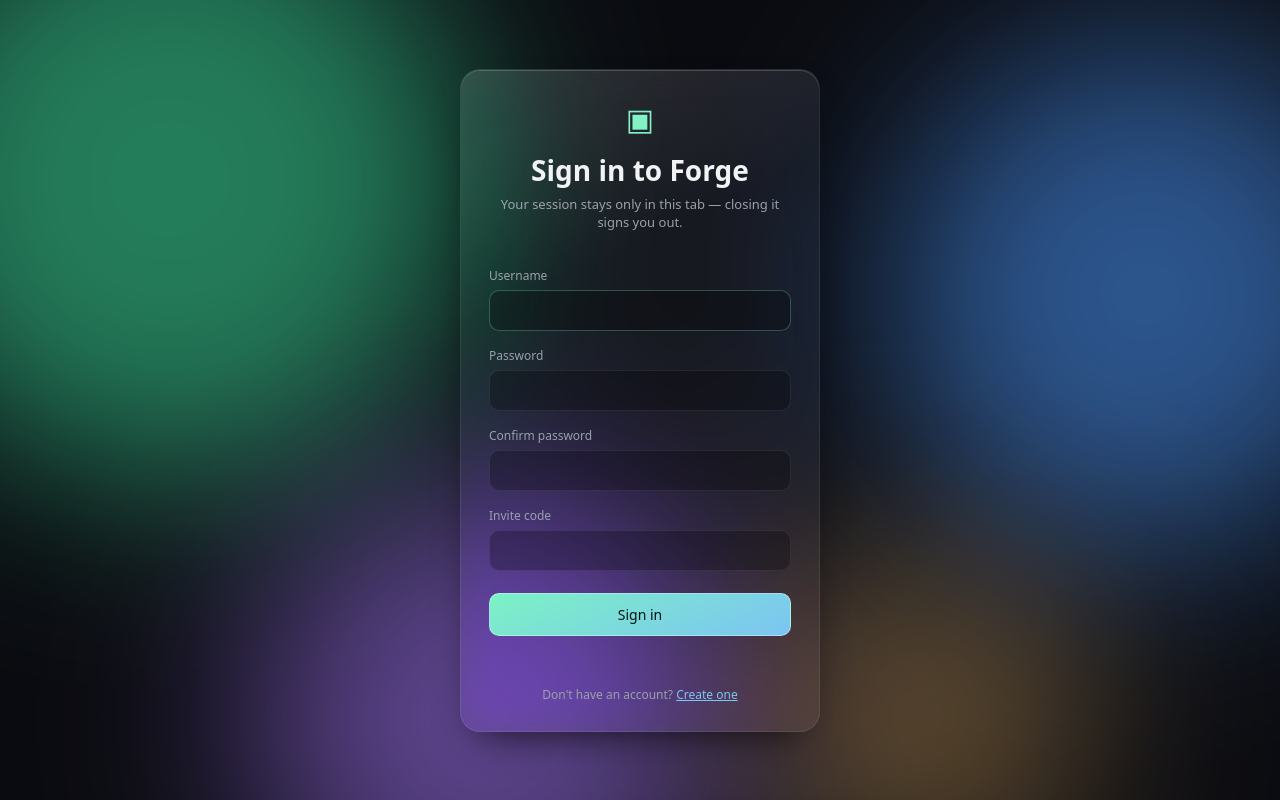
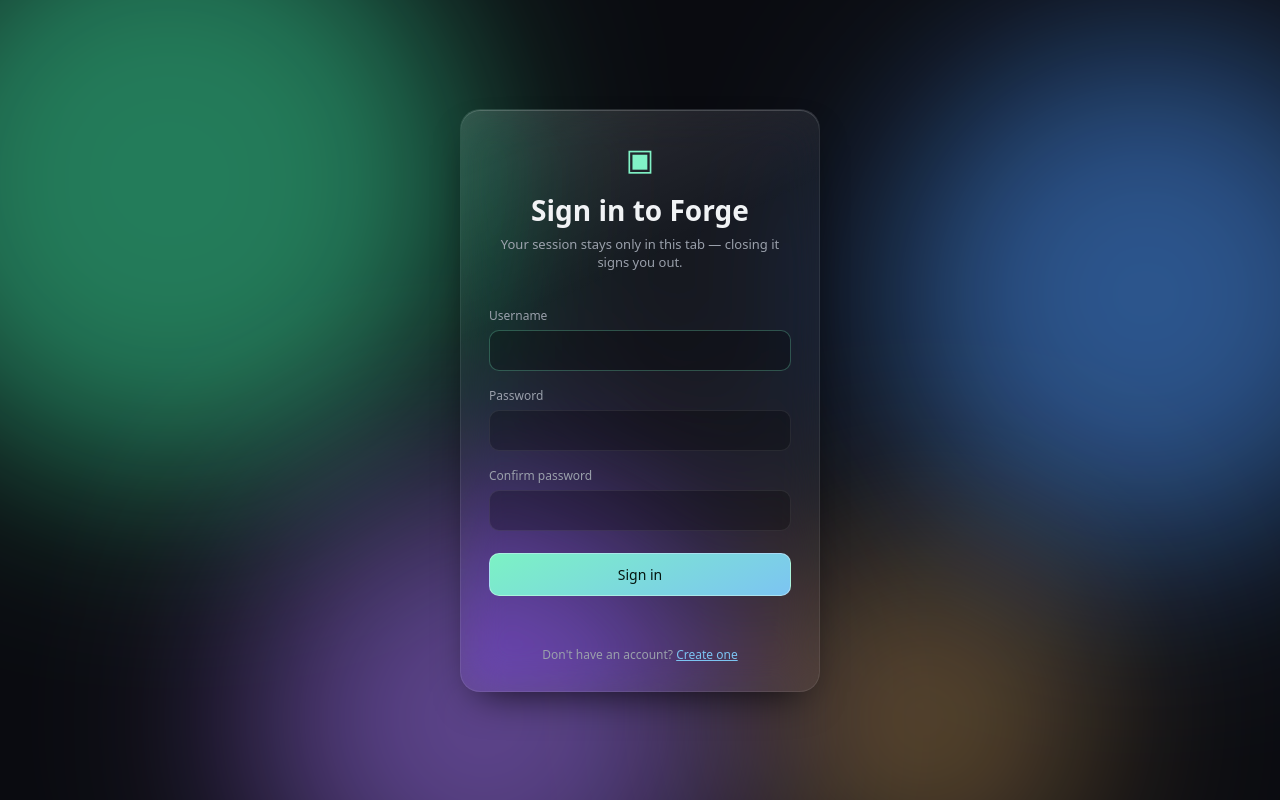
Before and after one commit to Tarzxn/Tarzxn-ai, a Flask app: page / in a window 1280 px wide. Run offline with Flask 3, Linux system fonts and the light colour scheme.

Commit message:
Add files via upload

```diff
--- a/app.py
+++ b/app.py
@@ -52,7 +52,6 @@ WORKSPACE_MAX_AGE_SECONDS = 2 * 60 * 60  # ephemeral disk: prune old workspaces
 USERS_FILE = Path(os.environ.get("USERS_FILE", "data/users.json"))
 FORGE_USERNAME = os.environ.get("FORGE_USERNAME", "").strip()  # optional seed account, see seed_admin_account()
 FORGE_PASSWORD = os.environ.get("FORGE_PASSWORD", "").strip()
-FORGE_SIGNUP_CODE = os.environ.get("FORGE_SIGNUP_CODE", "").strip()  # optional invite code gating self-signup
 SESSION_TOKENS = {}  # token -> expiry unix timestamp
 SESSION_TTL_SECONDS = int(os.environ.get("FORGE_SESSION_HOURS", "12")) * 3600
 USERNAME_RE = re.compile(r"^[a-zA-Z0-9_.-]{3,32}$")
@@ -964,13 +963,6 @@ def tavily_search(query):
 def index(): return render_template("index.html")
 
 
-@app.get("/api/auth-info")
-def auth_info():
-    # Public (pre-login) — lets the login screen know whether to show/require
-    # the invite-code field before the person has any token to call /api/config with.
-    return jsonify(signupCodeRequired=bool(FORGE_SIGNUP_CODE))
-
-
 @app.post("/api/login")
 def login():
     data = request.get_json(silent=True)
@@ -1000,9 +992,6 @@ def signup():
         return jsonify(error="Malformed request body."), 400
     username = str(data.get("username", "")).strip()
     password = str(data.get("password", ""))
-    code = str(data.get("code", "")).strip()
-    if FORGE_SIGNUP_CODE and not secrets.compare_digest(code, FORGE_SIGNUP_CODE):
-        return jsonify(error="Missing or incorrect invite code."), 403
     if not USERNAME_RE.match(username):
         return jsonify(error="Username must be 3-32 characters: letters, numbers, dots, hyphens, or underscores only."), 400
     if len(password) < 8:
--- a/render.yaml
+++ b/render.yaml
@@ -22,8 +22,6 @@ services:
         sync: false
       - key: FORGE_PASSWORD
         sync: false
-      - key: FORGE_SIGNUP_CODE
-        sync: false
       - key: GITHUB_TOKEN
         sync: false
       - key: GITHUB_GIST_ID
--- a/static/app.js
+++ b/static/app.js
@@ -331,10 +331,8 @@ function showLogin(message) {
 // ---- Login / Create account toggle ------------------------------------
 // One form serves both modes so the two flows stay visually consistent.
 // Signup additionally needs a confirm-password field (client-side check
-// only — the real validation is server-side) and an invite-code field,
-// shown only when the server says one is actually required.
+// only — the real validation is server-side).
 let authMode = 'login';
-let signupCodeRequired = false;
 
 function setAuthMode(mode) {
   authMode = mode;
@@ -342,18 +340,12 @@ function setAuthMode(mode) {
   $('#authTitle').textContent = signingUp ? 'Create your Forge account' : 'Sign in to Forge';
   $('#loginSubmit').textContent = signingUp ? 'Create account' : 'Sign in';
   $('#confirmField').hidden = !signingUp;
-  $('#codeField').hidden = !(signingUp && signupCodeRequired);
   $('#loginConfirm').required = signingUp;
   $('#loginPassword').autocomplete = signingUp ? 'new-password' : 'current-password';
   $('#toSignupRow').hidden = signingUp;
   $('#toLoginRow').hidden = !signingUp;
   $('#loginError').textContent = '';
 }
-
-fetch('/api/auth-info').then(r => r.json()).then(cfg => {
-  signupCodeRequired = !!cfg.signupCodeRequired;
-  if (authMode === 'signup') $('#codeField').hidden = !signupCodeRequired;
-}).catch(() => { /* if this fails, the code field just stays hidden; the server still enforces it */ });
 
 $('#toSignupLink').addEventListener('click', (e) => { e.preventDefault(); setAuthMode('signup'); });
 $('#toLoginLink').addEventListener('click', (e) => { e.preventDefault(); setAuthMode('login'); });
@@ -378,13 +370,10 @@ $('#loginForm').addEventListener('submit', async (e) => {
   $('#loginSubmit').disabled = true;
   try {
     const endpoint = authMode === 'signup' ? '/api/signup' : '/api/login';
-    const body = authMode === 'signup'
-      ? { username, password, code: $('#loginCode').value.trim() }
-      : { username, password };
     const r = await fetch(endpoint, {
       method: 'POST',
       headers: { 'Content-Type': 'application/json' },
-      body: JSON.stringify(body),
+      body: JSON.stringify({ username, password }),
     });
     const data = await r.json();
     if (!r.ok) {
--- a/templates/index.html
+++ b/templates/index.html
@@ -17,7 +17,6 @@
     <label>Username<input id="loginUsername" type="text" autocomplete="username" required></label>
     <label>Password<input id="loginPassword" type="password" autocomplete="current-password" required></label>
     <label id="confirmField" class="auth-extra-field" hidden>Confirm password<input id="loginConfirm" type="password" autocomplete="new-password"></label>
-    <label id="codeField" class="auth-extra-field" hidden>Invite code<input id="loginCode" type="text" autocomplete="off"></label>
     <button type="submit" id="loginSubmit">Sign in</button>
     <p id="loginError" class="login-error"></p>
     <p class="auth-switch">
```
Also changed, not shown: README.md.
